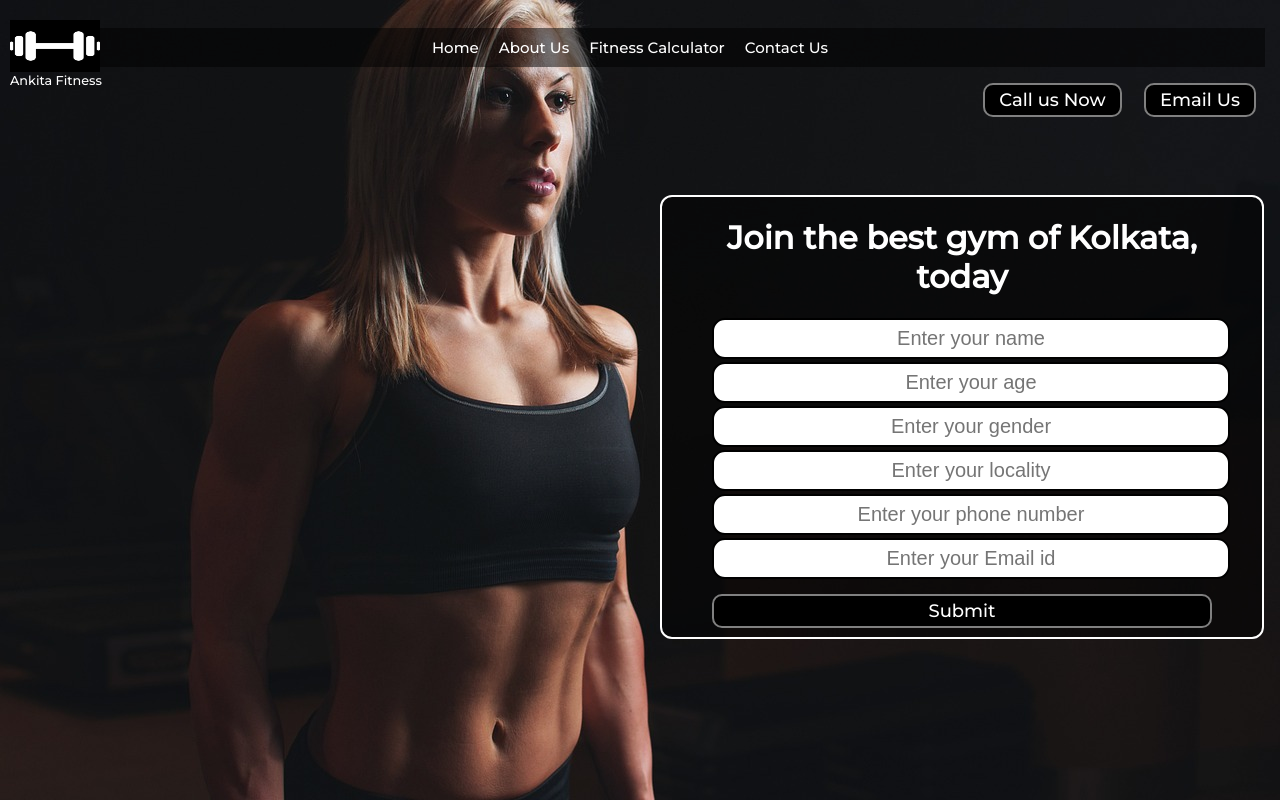
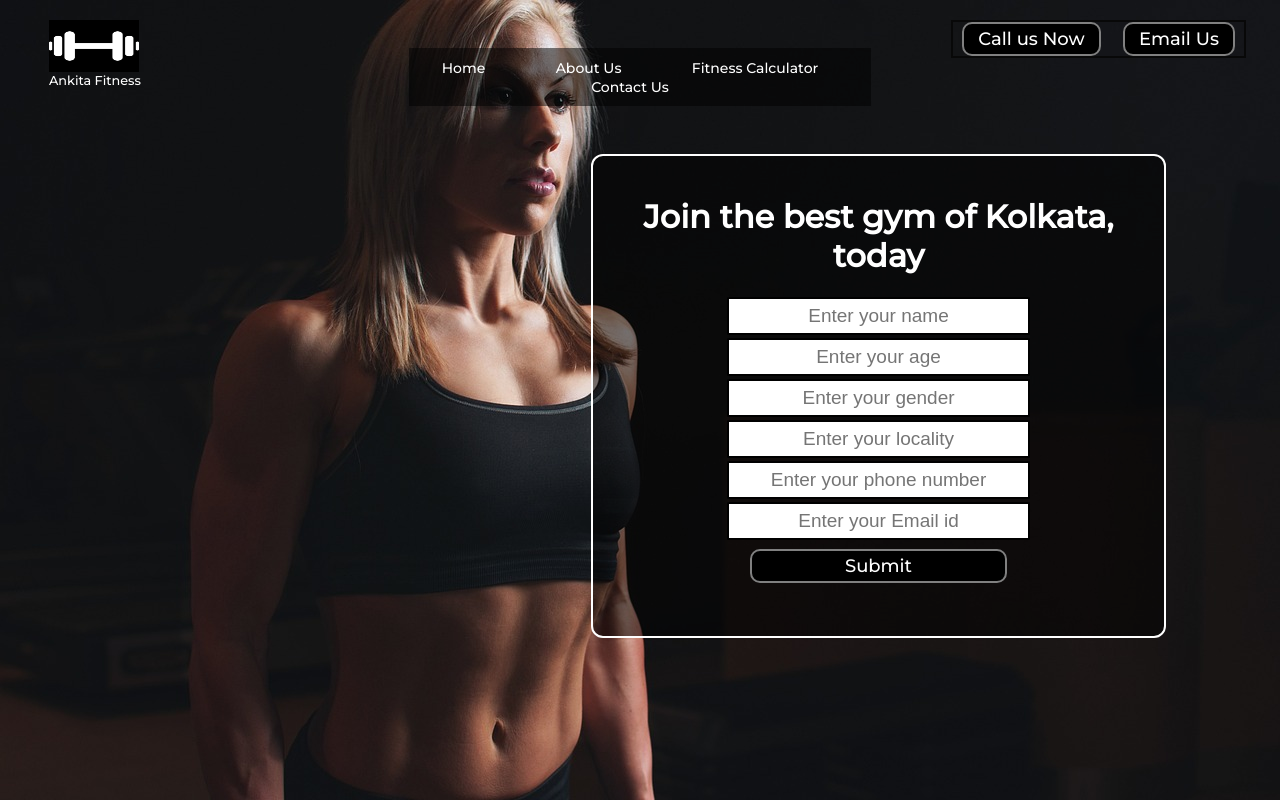
Before and after one commit to AnkitaSikdar005/Gym-Landing-Page, a plain HTML site: page index.html in a window 1280 px wide. Drawn offline with Linux system fonts and the light colour scheme.

Commit message:
Update index.html

```diff
--- a/index.html
+++ b/index.html
@@ -4,15 +4,116 @@
     <meta charset="UTF-8">
     <meta name="viewport" content="width=device-width, initial-scale=1.0">
     <title>Fitness is our Goal</title>
+</head>
 <link href="https://fonts.googleapis.com/css2?family=Caveat:wght@700&family=Crimson+Text:wght@600&family=Dancing+Script:wght@600&family=Montserrat:wght@500&family=Open+Sans:wght@500&family=Quicksand:wght@700&display=swap" rel="stylesheet">
 <link rel="stylesheet" href="css/style.css">
-</head>
+<link href="responsive.css" rel="stylesheet" type="text/css" />
+
+<style>
+    body{
+     font-family: 'Montserrat', 'sans-serif' ;
+     color: white;
+     margin: 0px;
+     padding: 12px 15px;
+     background: url('img/gym4.jpg');
+     }
+     .left{
+         line-height: 1;
+         font-size: 80%;
+         display :inline-block;
+          /* border: 2px solid red;  */
+         position: absolute;
+          left: 49px;
+         top: 20px;
+     }
+     .left img{
+         width: 90px;
+         height: 52px;
+         filter: invert(100%);
+     }
+     .left div{
+         text-align: center;
+     }
+     .mid{
+         display: block;
+         width: 37%;
+         margin: 20px auto;
+
+     }
+     .right{
+         position: absolute;
+         right: 34px;
+         top: 20px;
+         display: inline-block;
+         border: 2px solid hsl(0, 0%, 3%);
+     }
+     .navbar{
+         display: inline-block;
+      }
+      .navbar li{
+         display: inline-block;
+        font-size:  14px;
+     }
+     .navbar li a{
+         color:white;
+         text-decoration: none;
+         padding: 22px 23px;
+     }
+     .navbar li a:hover, .navbar li a.active{
+         color:rgba(59, 127, 127, 0.937);
+         text-decoration: underline;
+         padding: 22px 16px;
+     }
+    .btn{
+        font-family: 'Montserrat', 'sans-serif' ;
+        margin: 0px 9px;
+        background-color: black;
+        color: white;
+        padding: 4px 14px;
+        border: 2px solid gray;
+        border-radius: 10px;
+        font: size 20px;
+        cursor: pointer;
+    }
+    .btn:hover{
+     background-color:rgba(77, 81, 81, 0.937)
+    }
+    .container{
+
+     margin: 32px 576px;
+     padding: 20px 48px;
+     width:38%;
+     border-radius: 12px;
+
+    }
+    .container h1{
+     text-align: center;
+    }
+    .container button{
+     display: block;
+     width: 54%;
+     margin: 2% auto;
+    }
+    .form-group input{
+     text-align: center;
+     display: block;
+     width: 287px;
+     padding: 6px;
+     border: 2px solid black;
+     margin: 3px auto;
+     font-size: 19px;
+     border-radius: 1%;
+    }
+    </style>
+
 <body>
 <header class="header">
-        <div class="left">
+    <!-- left box for logo -->
+    <div class ="left">
        <img src="img/gymlogo2.jpeg" alt="">
        <div>Ankita Fitness </div>
  </div>
+ <!-- right box for nav bar -->
     <div class="mid">
         <ul class="navbar">
             <li><a href="#">Home</a></li>
@@ -21,7 +122,8 @@
             <li><a href="#">Contact Us</a></li>
         </ul>
  </div>
-        <div class="right">
+ <!-- right box for buttons -->
+ <div class ="right">
    <button class="btn">Call us Now</button>
    <button class="btn">Email Us</button>
  </div>
@@ -30,22 +132,22 @@
 <h1>Join the best gym of Kolkata, today</h1>
 <form action="noaction.php">
     <div class="form-group">
-                <input type="text" name="" placeholder="Enter your name">
+        <input type="text" name=""placeholder="Enter your name">
     </div>
     <div class="form-group">
-                <input type="text" name="" placeholder="Enter your age">
+        <input type="text" name=""placeholder="Enter your age">
     </div>
     <div class="form-group">
-                <input type="text" name="" placeholder="Enter your gender">
+        <input type="text" name=""placeholder="Enter your gender">
     </div>
     <div class="form-group">
-                <input type="text" name="" placeholder="Enter your locality">
+        <input type="text" name=""placeholder="Enter your locality">
     </div>
     <div class="form-group">
-                <input type="text" name="" placeholder="Enter your phone number">
+        <input type="text" name=""placeholder="Enter your phone number">
     </div>
     <div class="form-group">
-                <input type="text" name="" placeholder="Enter your Email id">
+        <input type="text" name=""placeholder="Enter your Email id">
     </div>
     <button class="btn">Submit</button>
 </form>
```
Lines whose indentation alone changed are shown as unchanged.
